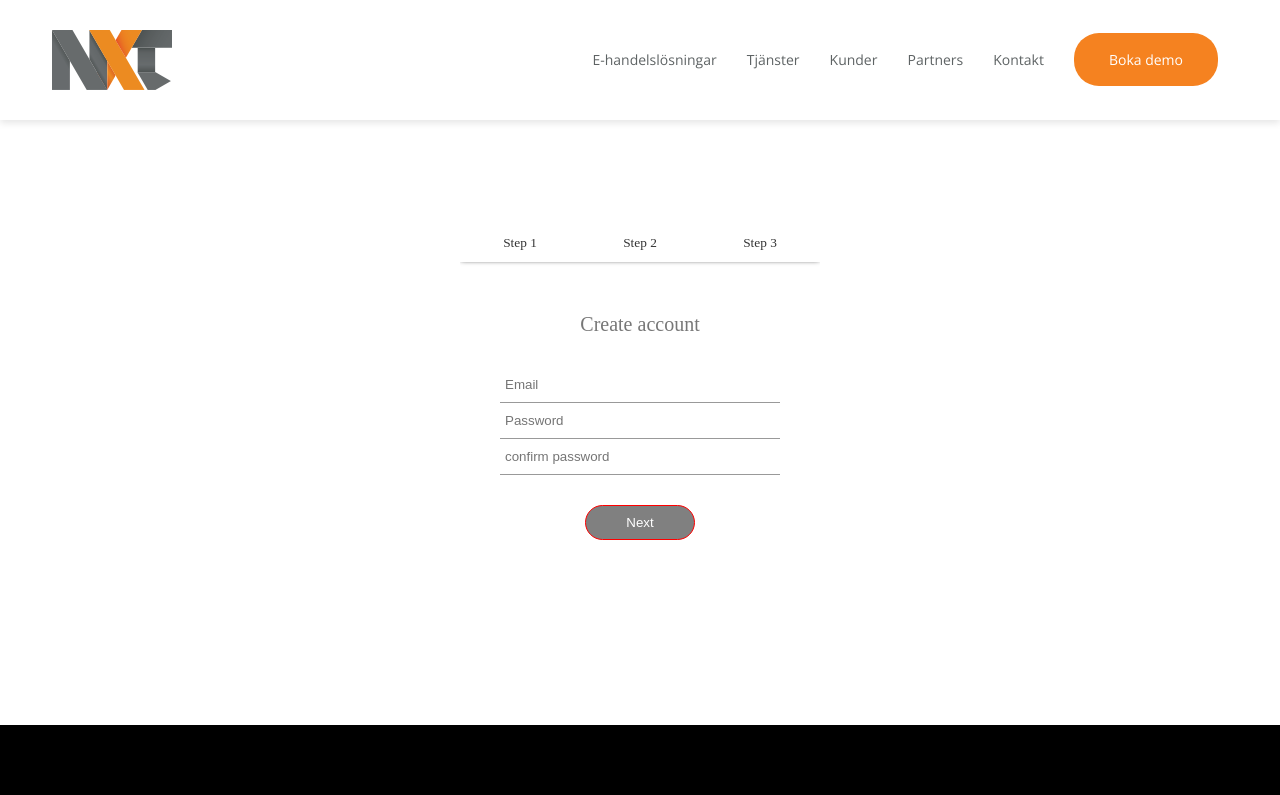
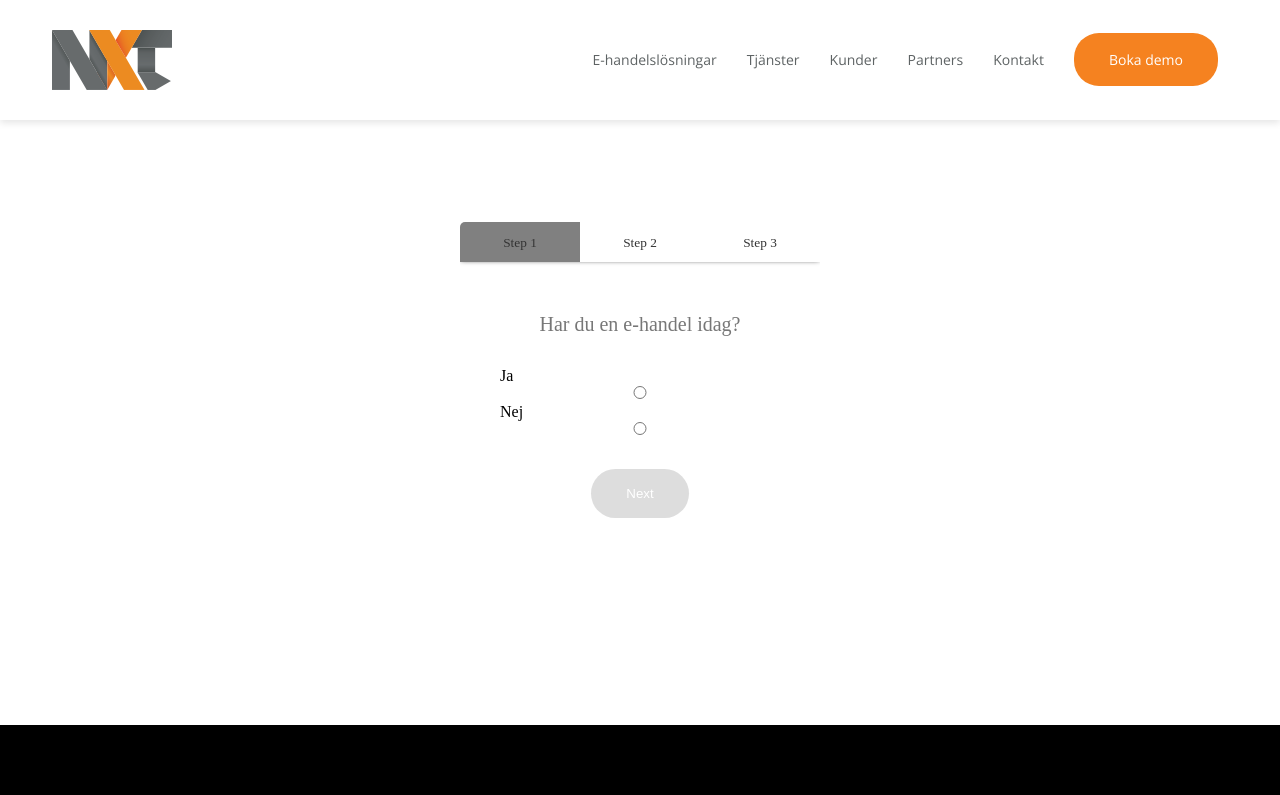
Before and after one commit to bergerik/nxt-vue, a Vue app: page / in a window 1280 px wide. Shown: the top 795 px of the page. Built offline with nearby package versions, Linux system fonts and the light colour scheme.

Commit message:
in progress

```diff
--- a/src/components/Footer.vue
+++ b/src/components/Footer.vue
@@ -139,6 +139,7 @@ footer {
     color: #fff;
     padding: 40px;
     padding-bottom: 60px;
+    margin: 0 auto;
 
     .box__container {
       display: grid;
--- a/src/components/Questions.vue
+++ b/src/components/Questions.vue
@@ -2,46 +2,116 @@
   <div class="questions">
     <!-- Progress bar! -->
     <div class="step-row">
-      <div id="progress"></div>
+      <div :style="{ width: progress }" id="progress"></div>
       <div class="step-col"><small>Step 1</small></div>
       <div class="step-col"><small>Step 2</small></div>
       <div class="step-col"><small>Step 3</small></div>
     </div>
 
-    <form id="form1">
+    <form :style="{ left: form1 }" id="form1">
       <div>
-        <h3>Create account</h3>
+        <h3>{{ answers[0].a }}</h3>
       </div>
-      <input type="text" placeholder="Email" required />
-      <input type="text" placeholder="Password" required />
-      <input type="text" placeholder="confirm password" required />
+      <div>
+        <label>Ja</label>
+        <input type="radio" value="ja" v-model="answers[0].a_svar" />
+        <label>Nej</label>
+        <input type="radio" value="nej" v-model="answers[0].a_svar" />
+      </div>
 
       <div class="btn-box">
-        <button type="button">Next</button>
+        <button
+          :disabled="answers[0].a_svar === null"
+          class="btn black_bg"
+          :style="answers[0].a_svar === null && disabled"
+          @click="(form1 = '-450px'), (form2 = '40px'), (progress = '240px')"
+          type="button"
+        >
+          Next
+        </button>
+      </div>
+    </form>
+    <!-- //////////////////////////////////// -->
+    <!-- //////////////////////////////////// -->
+    <!-- //////////////////////////////////// -->
+
+    <form :style="{ left: form2 }" id="form2">
+      <h3>{{ answers[1].b }}</h3>
+      <div>
+        <label>B2B</label>
+        <input type="radio" value="B2B" v-model="answers[1].b_svar" />
+        <label>B2C</label>
+        <input type="radio" value="B2C" v-model="answers[1].b_svar" />
+        <label>B2B & B2C</label>
+        <input type="radio" value="B2B & B2C" v-model="answers[1].b_svar" />
+      </div>
+
+      <div class="btn-box">
+        <button
+          @click="(form1 = '40px'), (form2 = '450px'), (progress = '120px')"
+          class="btn black_bg"
+          id="back1"
+          type="button"
+        >
+          Back
+        </button>
+        <button
+          @click="(form2 = '-450px'), (form3 = '40px'), (progress = '360px')"
+          class="btn black_bg"
+          id="next2"
+          type="button"
+          :disabled="answers[1].b_svar === null"
+          :style="answers[1].b_svar === null && disabled"
+        >
+          Next
+        </button>
       </div>
     </form>
 
-    <form id="form2">
-      <h3>Hejsan</h3>
-      <input type="text" placeholder="ABC" required />
-      <input type="text" placeholder="HAHAHA" required />
-      <input type="text" placeholder="ÖÖÖL" required />
+    <form :style="{ left: form3 }" id="form3">
+      <h3>{{ answers[2].c }}</h3>
+      <div>
+        <label>exempel 1</label>
+        <input type="radio" value="B2B" v-model="answers[2].c_svar" />
+        <label>exempel 2</label>
+        <input type="radio" value="B2C" v-model="answers[2].c_svar" />
+        <label>exempel 3</label>
+        <input type="radio" value="B2B & B2C" v-model="answers[2].c_svar" />
+        <label>exempel 4</label>
+        <input type="radio" value="B2B & B2C" v-model="answers[2].c_svar" />
+        <label>exempel 5</label>
+        <input type="radio" value="B2B & B2C" v-model="answers[2].c_svar" />
+        <label>exempel 6</label>
+        <input type="radio" value="B2B & B2C" v-model="answers[2].c_svar" />
+        <label>exempel 7</label>
+        <input type="radio" value="B2B & B2C" v-model="answers[2].c_svar" />
+        <label>exempel 8</label>
+        <input type="radio" value="B2B & B2C" v-model="answers[2].c_svar" />
+        <label>exempel 9</label>
+        <input type="radio" value="B2B & B2C" v-model="answers[2].c_svar" />
+        <label>exempel 10</label>
+        <input type="radio" value="B2B & B2C" v-model="answers[2].c_svar" />
+      </div>
 
       <div class="btn-box">
-        <button id="back1" type="button">Back</button>
-        <button id="next2" type="button">Next</button>
-      </div>
-    </form>
-
-    <form id="form3">
-      <h3>personal info</h3>
-      <input type="text" placeholder="fist name" required />
-      <input type="text" placeholder="last name" required />
-      <input type="text" placeholder="mobile num" required />
-
-      <div class="btn-box">
-        <button id="back2" type="button">Back</button>
-        <button type="submit">Submit</button>
+        <button
+          @click="(form1 = '40px'), (form2 = '450px'), (progress = '120px')"
+          class="btn black_bg"
+          id="back1"
+          type="button"
+        >
+          Back
+        </button>
+        <button
+          @click="(form2 = '-450px'), (form3 = '40px'), (progress = '360px')"
+          class="btn black_bg"
+          id="next2"
+          type="button"
+          :disabled="answers[1].b_svar === null"
+          :style="answers[1].b_svar === null && disabled"
+        >
+          Next
+        </button>
       </div>
     </form>
   </div>
@@ -52,16 +122,35 @@ export default {
   name: "Questions",
   data() {
     return {
-      qNum: [],
-      number: 1,
+      answers: [
+        // States
+        { a: "Har du en e-handel idag?", a_svar: null },
+
+        { b: "Vilka kunder riktar du dig mot?", b_svar: null },
+
+        {
+          c:
+            "Vilken bransch tillhör ditt företag? (Vallista eller liknande för ett gäng branscher + övrigt)",
+          c_svar: "",
+        },
+
+        { d: "Använder ni något affärssystem? (Samma som ovan)", d_svar: "" },
+
+        { e: "Vill ni rikta er mot befintliga eller nya kunder?", e_svar: "" },
+      ],
+
+      form1: "",
+      form2: "",
+      form3: "",
+      form4: "",
+      progress: "",
+
+      // When btn is disabled
+      disabled: { backgroundColor: "#dddddd", cursor: "context-menu" },
     };
   },
 
-  methods: {
-    add() {
-      this.number += 1;
-    },
-  },
+  methods: {},
 };
 </script>
 
@@ -93,14 +182,13 @@ export default {
     transition: 0.5s ease;
 
     button {
-      width: 110px;
-      height: 35px;
-      margin: 0 10px;
-      background-color: gray;
-      border-radius: 30px;
-      border: 1px solid red;
+      // width: 110px;
+      // height: 35px;
+      // margin: 0 10px;
+      // border-radius: 30px;
+      // border: 1px solid red;
       outline: none;
-      color: #fff;
+      // color: #fff;
       cursor: pointer;
     }
 
@@ -147,6 +235,27 @@ export default {
       color: #333;
       position: relative;
     }
+
+    #progress {
+      position: absolute;
+      height: 100%;
+      width: 120px;
+      // background: linear-gradient(to right, #ff105f, #ffad06);
+      background-color: gray;
+      transition: 1s ease;
+
+      &::after {
+        // content: "";
+        // height: 0;
+        // width: 0;
+        // border-top: 20px solid transparent;
+        // border-bottom: 20px solid transparent;
+        // position: absolute;
+        // right: -20px;
+        // top: 0;
+        // border-left: 20px solid #ffad06;
+      }
+    }
   }
 }
 </style>
```
